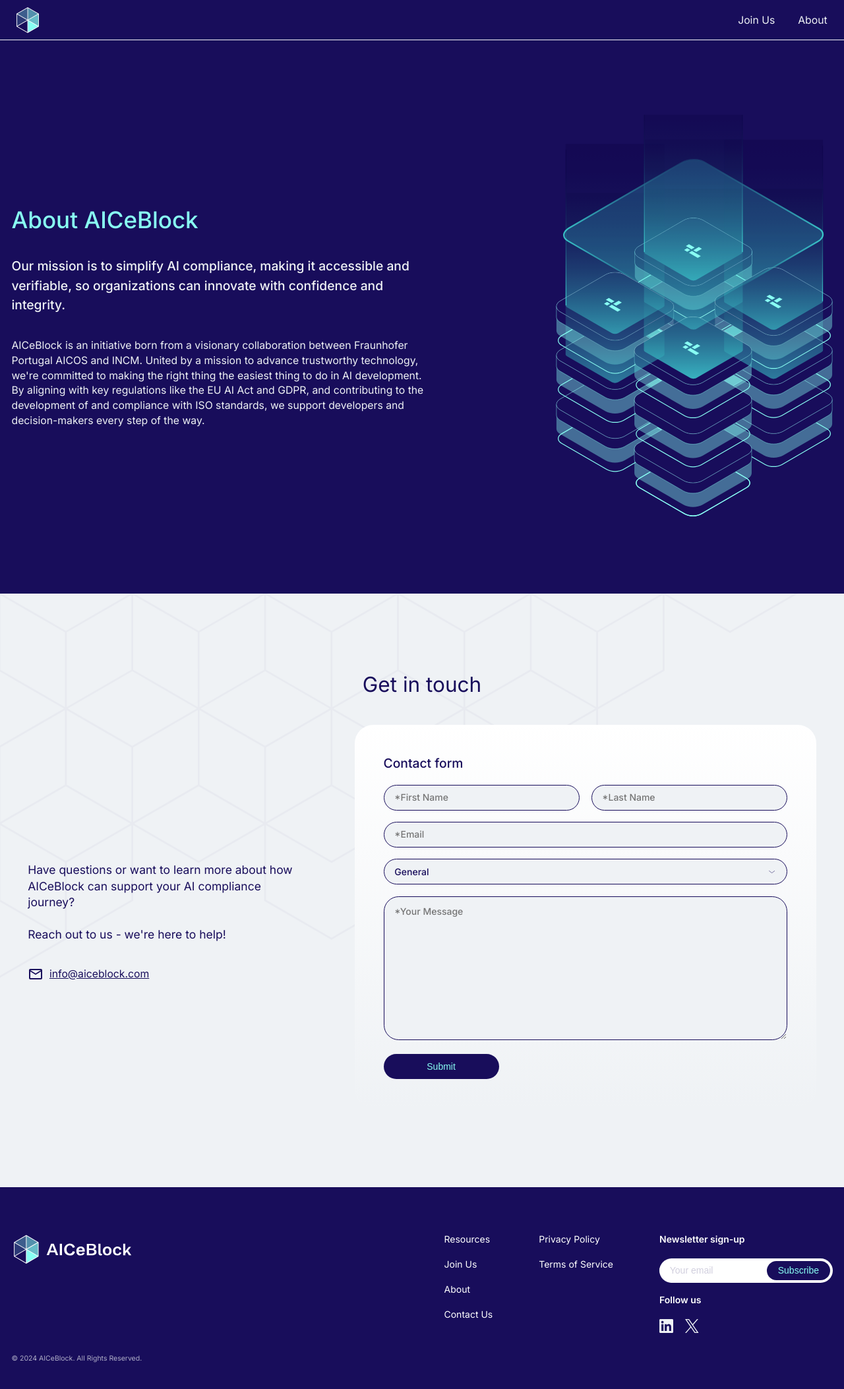
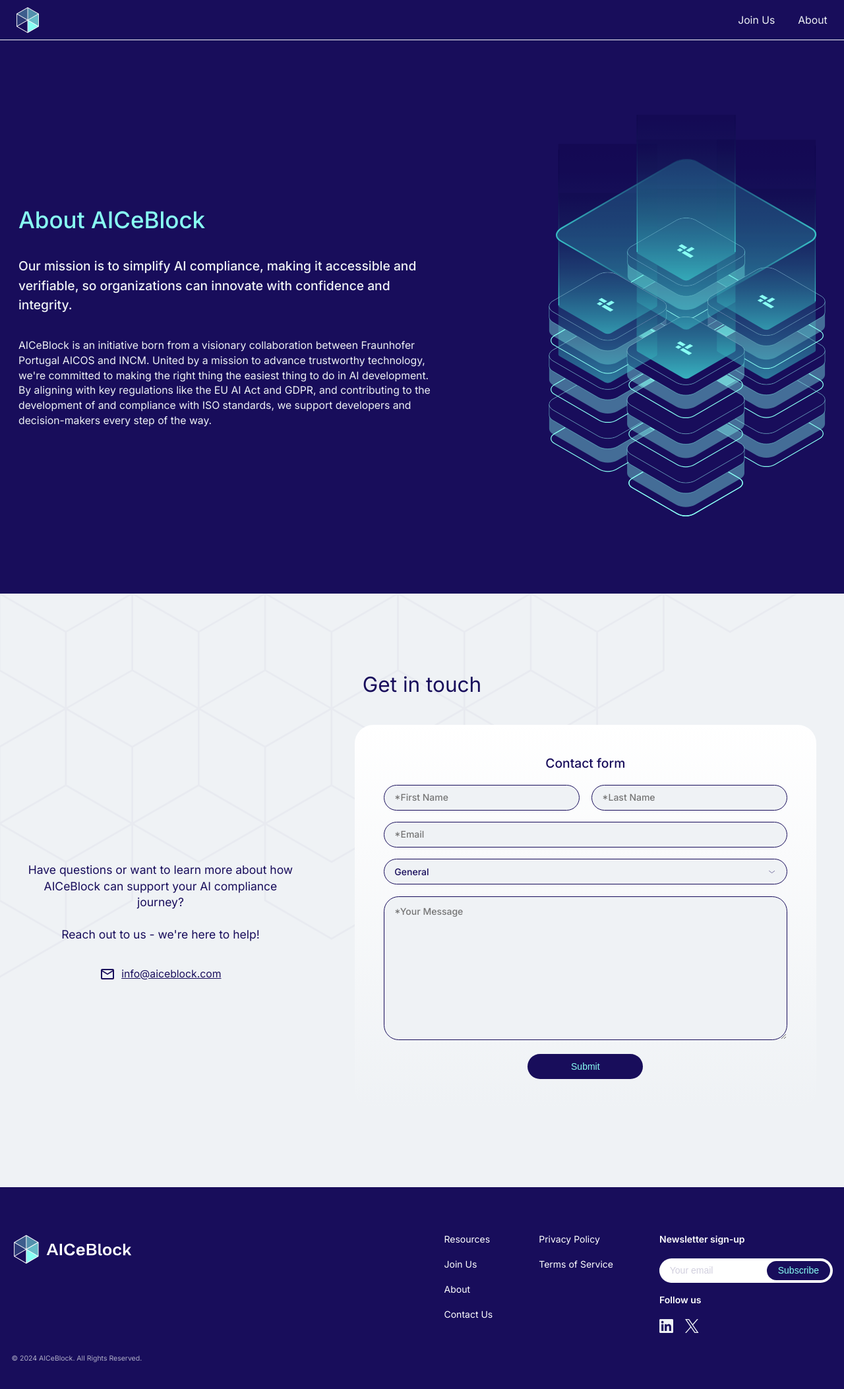
Before and after one commit to fraunhoferportugal/aiceblock-website, a Jekyll site: the page built from about.md, in a window 1280 px wide. Shown: the whole page at 66% size. Built offline with Jekyll 4.4.1, drawn with Linux system fonts in a browser that asks for light colours.

Commit message:
feat: make website responsive (not accounting for pipeline); hide pipeline for mobile

```diff
--- a/_includes/footer.html
+++ b/_includes/footer.html
@@ -4,7 +4,9 @@
             <div class="logo-section">
                 <img src="{{ site.baseurl }}{{ site.data.footer.logo.src }}" alt="{{ site.data.footer.logo.alt }}"
                     class="footer-logo">
+                {% if site.data.footer.logo.description %}
                 <p>{{ site.data.footer.logo.description }}</p>
+                {% endif %}
             </div>
             <p class="footer-copyright-left">
                 {{ site.data.footer.copyright }}
--- a/assets/css/main.css
+++ b/assets/css/main.css
@@ -17,6 +17,13 @@
 
 main>section {
     scroll-snap-align: start;
+}
+
+@media (max-width: 62.5rem) {
+    html,
+    body {
+        scroll-snap-type: none;
+    }
 }
 
 /*============================ HEADER ============================*/
@@ -440,7 +447,7 @@
     display: none;
 }
 
-@media (max-width: 90rem) {
+@media (max-width: 62.5rem) {
     .hero-section-content-wrapper {
         flex-direction: column;
         justify-content: space-between;
@@ -732,7 +739,7 @@
 
 .carousel-image img {
     width: 31rem;
-    height: 31rem;
+    height: auto;
 }
 
 .carousel-items {
@@ -826,6 +833,10 @@
         flex-direction: row;
         gap: 0.625rem;
         margin-right: 0;
+    }
+
+    .carousel-image img {
+        width: 90%;
     }
 }
 
@@ -994,6 +1005,7 @@
     text-align: center;
 }
 
+/* THIS MAKES PIPELINE INVISIBLE FOR MOBILE (FOR NOW) */
 @media (max-width: 90rem) {
     .pipeline-section {
         display: none;
@@ -1057,7 +1069,7 @@
     padding: 2.375rem;
     text-align: left;
     max-width: 29rem;
-    height: 29.6875rem;
+    height: 30rem;
     width: 100%;
     display: flex;
     flex-direction: column;
@@ -1127,6 +1139,12 @@
     margin: 0;
 }
 
+@media (max-width: 62.5rem) {
+    .resources-container {
+        gap: 1rem;
+    }
+}
+
 /*============================ FAQ SECTION ============================*/
 
 .faq-section {
@@ -1190,6 +1208,7 @@
     justify-content: space-between;
     align-items: center;
     cursor: pointer;
+    gap: 1rem;
 }
 
 .faq-question h3 {
@@ -1263,7 +1282,7 @@
     background-color: #180D5B;
     color: #FFFFFF;
     min-height: 100vh;
-    padding: 4.375rem 1.25rem 0 1.25rem;
+    padding: 4.375rem 2rem 0 2rem;
 }
 
 .about-section-content-wrapper {
@@ -1309,8 +1328,24 @@
 }
 
 .about-section .image-container img {
-    width: 30rem;
-    height: 43.5rem;
+    max-width: 30rem;
+    height: auto;
+}
+
+@media (max-width: 62.5rem) {
+    .about-section-content-wrapper {
+        flex-direction: column;
+        justify-content: space-between;
+        align-items: center;
+        text-align: center;
+        padding: 4rem 1rem;
+        gap: 2rem;
+    }
+
+    .about-section .image-container img {
+        max-width: 66%;
+        height: auto;
+    }
 }
 
 /*============================ PARTNERSHIPS SECTION ============================*/
@@ -1460,7 +1495,6 @@
     gap: 2rem;
     justify-content: center;
     width: 100%;
-    flex-wrap: wrap;
 }
 
 .network-container img {
@@ -1475,8 +1509,7 @@
     border-radius: 2rem;
     padding: 3.75rem 2.5rem 3.75rem 2.5rem;
     text-align: left;
-    max-width: 28.75rem;
-    width: 100%;
+    width: 29rem;
     display: flex;
     flex-direction: column;
     align-items: start;
@@ -1529,6 +1562,10 @@
     .network-container img {
         margin: 0;
     }
+
+    .network-container {
+        flex-wrap: wrap;
+    }
 }
 
 /*============================ CONTACTS SECTION ============================*/
@@ -1613,7 +1650,8 @@
 }
 
 .contacts-form {
-    min-width: 50rem;
+    max-width: 50rem;
+    width: 100%;
     background: linear-gradient(to bottom, #FFFFFF, #EFF2F5);
     border-radius: 2rem;
     padding: 3.125rem;
@@ -1649,6 +1687,7 @@
     display: flex;
     flex-direction: row;
     gap: 1.25rem;
+    flex-wrap: wrap;
 }
 
 .contacts-form-name input {
@@ -1681,12 +1720,27 @@
     border-radius: 2.5rem;
     text-align: center;
     max-width: 12.5rem;
+    width: 100%;
     color: #88FFF3;
     font-weight: 500;
     font-size: 1rem;
     line-height: 2rem;
     padding: 0.375rem 0;
     border: none;
+}
+
+@media (max-width: 90rem) {
+    .contacts-container {
+        text-align: center;
+    }
+
+    .contacts-list {
+        align-items: center;
+    }
+
+    .contacts-form button {
+        align-self: center;
+    }
 }
 
 /*============================ DEMO SECTION ============================*/
@@ -2070,14 +2124,29 @@
     color: #180D5B;
 }
 
+@media (max-width: 62.5rem) {
+    .roadmap-row-container {
+        width: 29rem;
+    }
+}
+
 @media (max-width: 90rem) {
     .roadmap-container {
         flex-direction: column;
+        align-items: center;
         gap: 1.5rem;
     }
 
     .roadmap-container .section-column {
         text-align: center;
+        margin: 0;
+        gap: 1rem;
+    }
+
+    .roadmap-container .section-column-image {
+        display: block;
+        position: relative;
+        top: 1rem;
     }
 }
 
```
Also changed, not shown: assets/images/pipeline/pipeline-mobile.svg (added).
